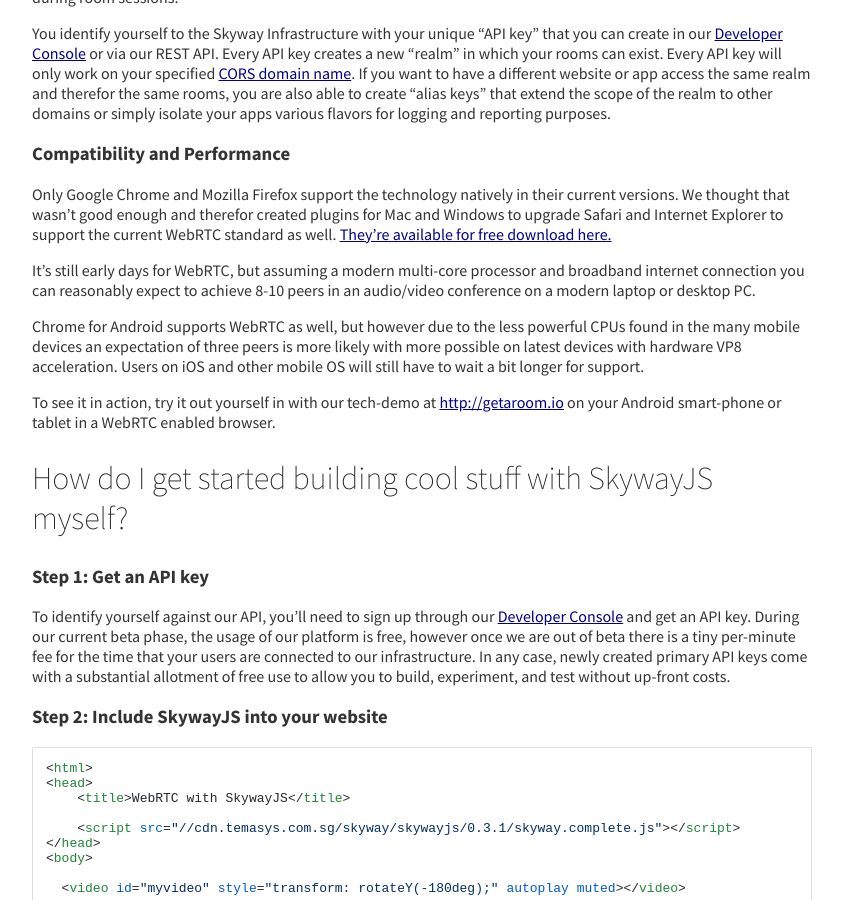
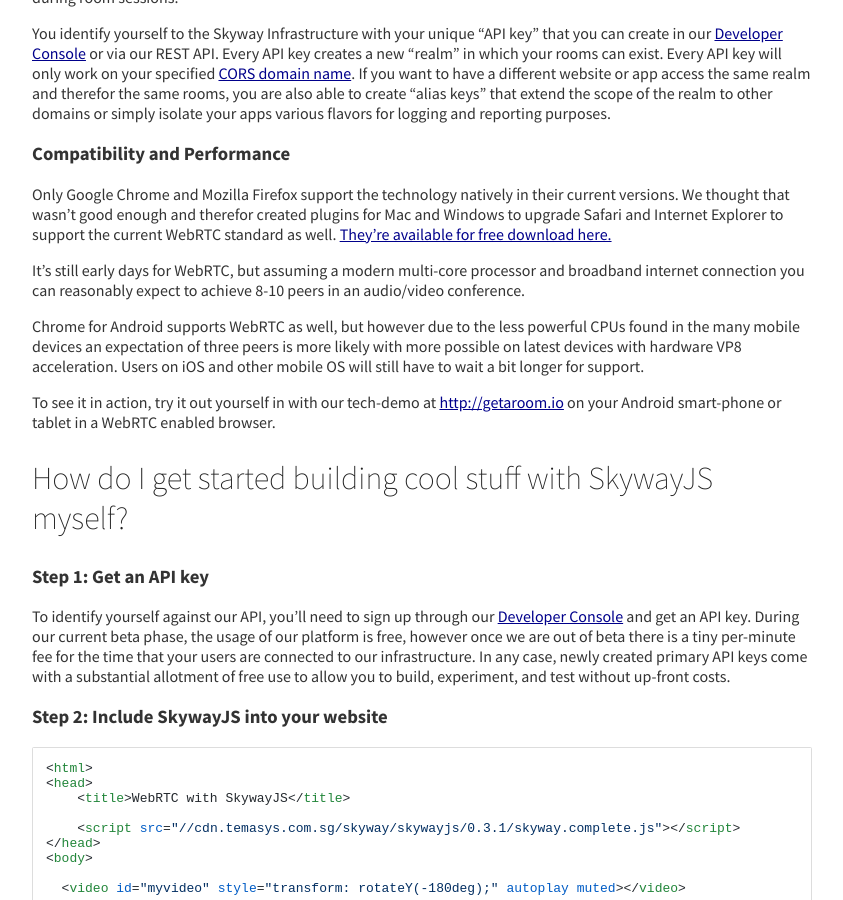
Before and after one commit to Temasys/temasys.github.io, a Jekyll site: the page built from _posts/2014-08-08-Getting_started_with_WebRTC_and_SkywayJS.markdown, in a window 1280 px wide and 900 px high, scrolled down 1152 px. Shown: the whole window, without its empty margins (218-1061 px from the left). Built offline with Jekyll 4.4.1, drawn with Linux system fonts in a browser that asks for light colours; nearby versions of some CDN libraries; Markdown is read by kramdown in place of the engine named in the settings.

Commit message:
Removing unnecessary text

```diff
--- a/_posts/2014-08-08-Getting_started_with_WebRTC_and_SkywayJS.markdown
+++ b/_posts/2014-08-08-Getting_started_with_WebRTC_and_SkywayJS.markdown
@@ -41,7 +41,7 @@
 
 Only Google Chrome and Mozilla Firefox support the technology natively in their current versions. We thought that wasn't good enough and therefor created plugins for Mac and Windows to upgrade Safari and Internet Explorer to support the current WebRTC standard as well. [They're available for free download here.](https://www.google.com.sg/url?sa=t&rct=j&q=&esrc=s&source=web&cd=1&cad=rja&uact=8&ved=0CBsQFjAA&url=https%3A%2F%2Ftemasys.atlassian.net%2Fwiki%2Fdisplay%2FTWPP%2FWebRTC%2BPlugins&ei=S3LsU6HHHtbj8AXCtYLoCg&usg=AFQjCNGXt5FJ1mNT2bS91Sq00ReyUoXUKQ&sig2=rmls5vwC3S2rM5SzlkcaDQ&bvm=bv.73231344,d.dGc)
 
-It's still early days for WebRTC, but assuming a modern multi-core processor and broadband internet connection you can reasonably expect to achieve 8-10 peers in an audio/video conference on a modern laptop or desktop PC.
+It's still early days for WebRTC, but assuming a modern multi-core processor and broadband internet connection you can reasonably expect to achieve 8-10 peers in an audio/video conference.
 
 Chrome for Android supports WebRTC as well, but however due to the less powerful CPUs found in the many mobile devices an expectation of three peers is more likely with more possible on latest devices with hardware VP8 acceleration. Users on iOS and other mobile OS will still have to wait a bit longer for support.
 
```
